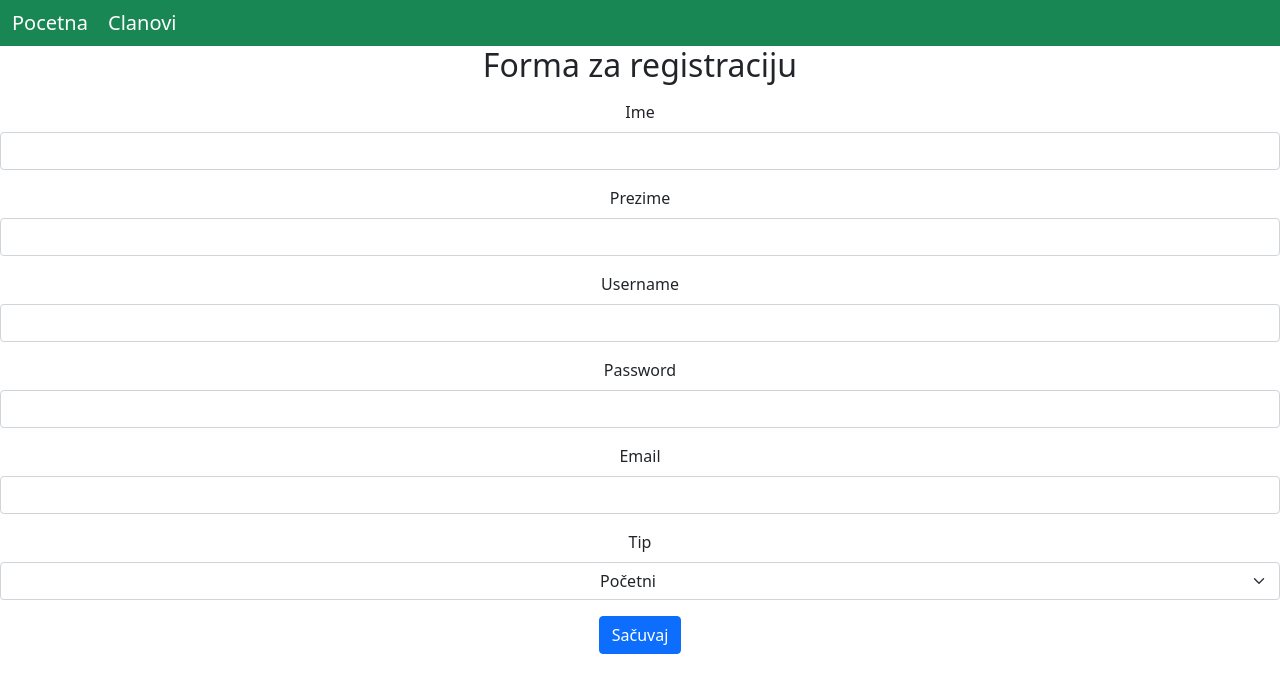
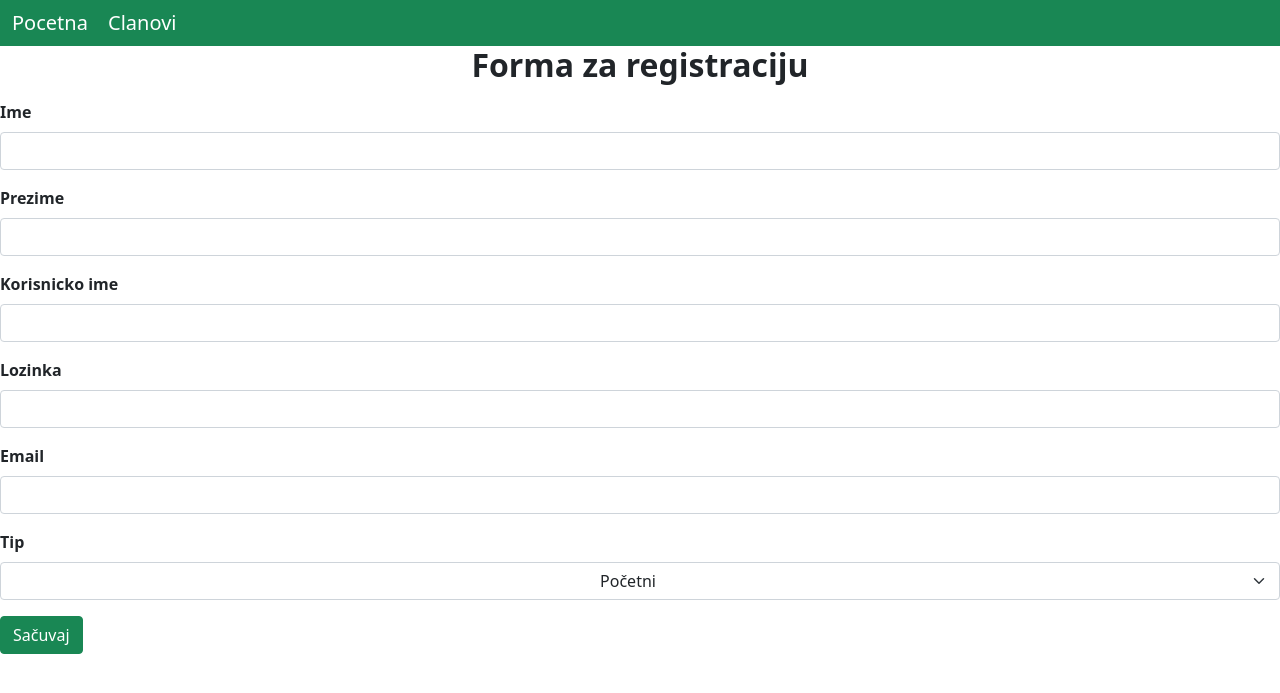
Before and after one commit to Peka124/Domaci1, a PHP site: page / in a window 1280 px wide. Shown: the top 693 px of the page. Run offline with PHP 8.4, Linux system fonts and the light colour scheme; data comes from the database, SQL or seed files in the repository.

Commit message:
Sitne izmene

```diff
--- a/domen/Clan.php
+++ b/domen/Clan.php
@@ -29,7 +29,7 @@ class Clan
         $dbname = "teretana";
         $connection = new mysqli($hostName, $username, $password, $dbname);
 
-        $sqlQuery = "SELECT c.id as clanId, c.ime, c.prezime, c.username, c.email, t.naziv, t.naknada, t.trajanje
+        $sqlQuery = "SELECT c.id as clanId, c.ime, c.prezime, c.username, c.email, t.naziv, t.clanarina, t.trajanje
          FROM clan c JOIN tip t ON c.tip_id=t.id";
         $result = $connection->query($sqlQuery);
         $clanovi = [];
--- a/domen/Tip.php
+++ b/domen/Tip.php
@@ -4,7 +4,7 @@ class Tip
 {
     public $id;
     public $naziv;
-    public $naknada;
+    public $clanarina;
     public $trajanje;
 
 
@@ -26,3 +26,5 @@ class Tip
         return $tipovi;
     }
 }
+
+?>
--- a/index.php
+++ b/index.php
@@ -10,7 +10,7 @@
     <title>Registracija | Forum | ITEH</title>
 </head>
 
-<body>
+<body class="login">
 
     <?php
     include 'navbar.php';
@@ -18,37 +18,37 @@
     include 'domen/Clan.php';
     ?>
 
-    <h2 class="text-center" id="forma-naslov">Forma za registraciju</h2>
+    <h2 class="text-center" id="forma-naslov"><b>Forma za registraciju</b></h2>
 
-    <form method="post" id="dodajClanaForma" class="text-center">
+    <form method="post" id="dodajClanaForma" class="text-left">
 
         <div class="form-group mt-3">
-            <label class="form-label">Ime </label>
+            <label class="form-label"><b>Ime </b></label>
             <input type="text" class="form-control" name="ime">
         </div>
 
         <div class="form-group mt-3">
-            <label class="form-label">Prezime </label>
+            <label class="form-label"><b>Prezime </b></label>
             <input type="text" class="form-control" name="prezime">
         </div>
 
         <div class="form-group mt-3">
-            <label class="form-label">Username </label>
+            <label class="form-label"><b>Korisnicko ime </b></label>
             <input type="text" class="form-control" name="username">
         </div>
 
         <div class="form-group mt-3">
-            <label class="form-label">Password </label>
+            <label class="form-label"><b>Lozinka </b></label>
             <input type="password" class="form-control" name="password">
         </div>
 
         <div class="form-group mt-3">
-            <label class="form-label">Email </label>
+            <label class="form-label"><b>Email </b></label>
             <input type="email" class="form-control" name="email">
         </div>
 
         <div class="form-group mt-3 mb-3">
-            <label class="form-label">Tip </label>
+            <label class="form-label"><b>Tip </b></label>
             <select class="form-select text-center" name="tip">
                 <?php
                 $tip = new Tip();
@@ -63,7 +63,7 @@
             </select>
         </div>
 
-        <button type="submit" id="dodajClanaBtn" name="dodajClanaBtn" class="btn btn-primary">Sačuvaj</button>
+        <button type="submit" id="dodajClanaBtn" name="dodajClanaBtn" class="btn btn-success">Sačuvaj</button>
     </form>
 
     <?php
--- a/pretraziClanove.php
+++ b/pretraziClanove.php
@@ -30,9 +30,7 @@ for ($i = 0; $i < count($clanovi); $i++)
         <td><?php echo $clanovi[$i]->naziv  ?></td>
         <td><?php echo $clanovi[$i]->trajanje ?></td>
         <td><?php echo $clanovi[$i]->clanarina . " RSD" ?></td>
-        <td><a href="brisanjeClana.php?clanId=<?php echo $clanovi[$i]->clanId ?>"><button class="btn btn-primary" id="obrisi-button" value="<?php echo $sviClanovi[$i]->clanId; ?>">Obriši</button></a>
-            <a href="editPrikazClana.php?clanId=<?php echo $clanovi[$i]->clanId ?>"><button class="btn btn-dark" id="izmeni-button" value="<?php echo $sviClanovi[$i]->clanId; ?>">Izmeni</button></a>
-        </td>
+        <td><?php echo ""?></td>
     <tr>
 
     <?php
```
Also changed, not shown: prikazClanova.php (+10 -6 lines), sortirajClanove.php (+11 -7 lines), brisanjeClana.php (line endings or trailing spaces).
